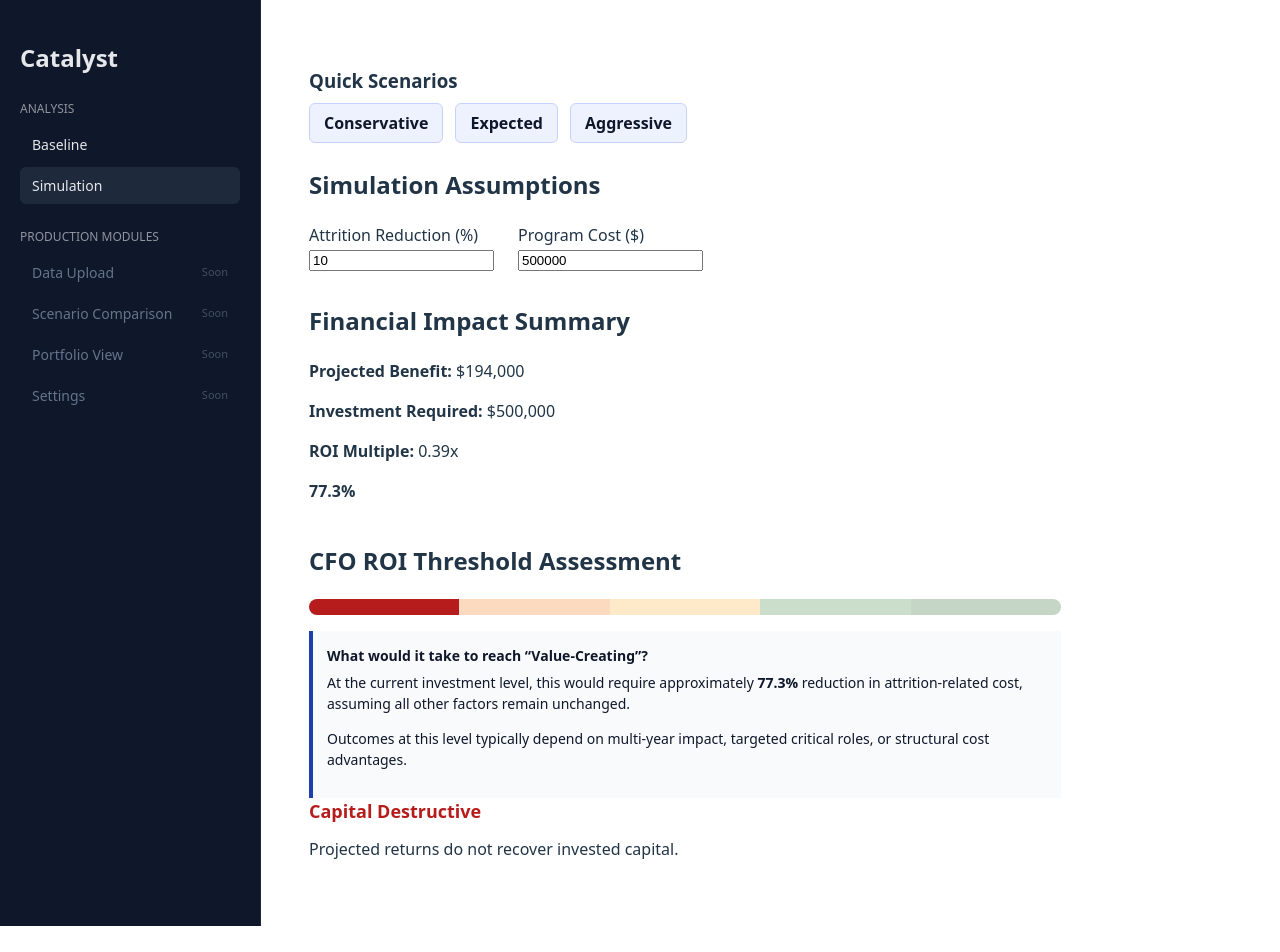
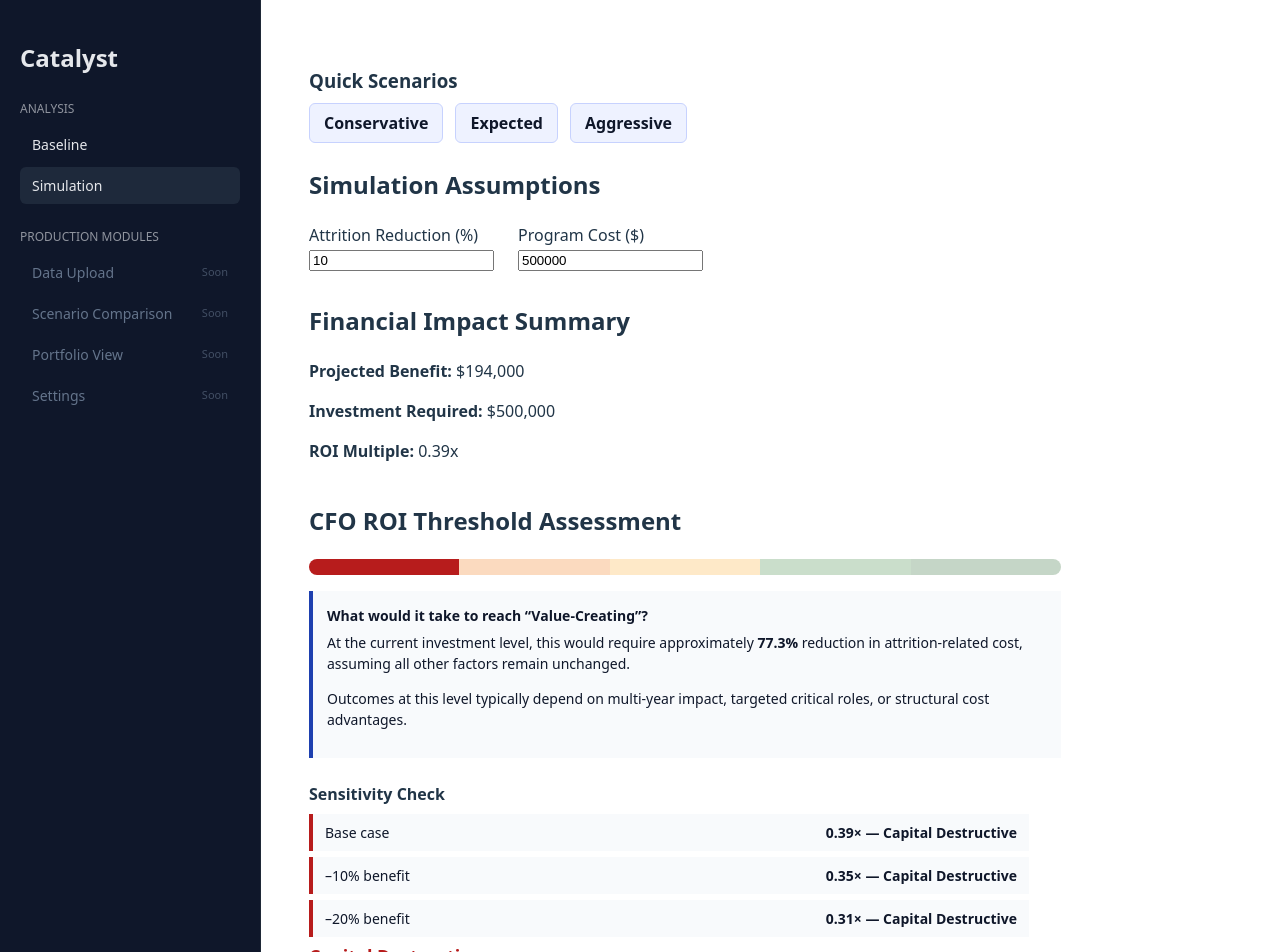
Before and after one commit to prasadbng-art/the-catalyst, a React (Vite) app in the folder catalyst_v1/catalyst-api/catalyst-ui/: page /simulate in a window 1280 px wide. Shown: the top 952 px of the page. Before the commit the page ends 926 px from the top, so only its background shows below. Built offline with nearby package versions, Linux system fonts and the light colour scheme.

Commit message:
building a sensitivity ladder

```diff
--- a/catalyst_v1/catalyst-api/catalyst-ui/src/pages/simulate.tsx
+++ b/catalyst_v1/catalyst-api/catalyst-ui/src/pages/simulate.tsx
@@ -213,7 +213,6 @@ export default function Simulate() {
         <p><strong>Projected Benefit:</strong> {USD.format(projectedBenefit)}</p>
         <p><strong>Investment Required:</strong> {USD.format(programCost)}</p>
         <p><strong>ROI Multiple:</strong> {roiMultiple.toFixed(2)}x</p>
-        <strong>{requiredAttritionReduction.toFixed(1)}%</strong>
 
       </section>
 
@@ -278,6 +277,43 @@ export default function Simulate() {
           </div>
         )}
 
+        {/* ===== Sensitivity Ladder ===== */}
+        <div style={{ marginTop: 24, maxWidth: 720 }}>
+          <h4 style={{ marginBottom: 8 }}>Sensitivity Check</h4>
+
+          {[
+            { label: "Base case", factor: 1 },
+            { label: "–10% benefit", factor: 0.9 },
+            { label: "–20% benefit", factor: 0.8 },
+          ].map((s) => {
+            const adjustedBenefit = projectedBenefit * s.factor;
+            const adjustedROI = getROIMultiple(adjustedBenefit, programCost);
+            const adjustedBand = getROIBand(adjustedROI);
+
+            return (
+              <div
+                key={s.label}
+                style={{
+                  display: "flex",
+                  justifyContent: "space-between",
+                  alignItems: "center",
+                  padding: "8px 12px",
+                  marginBottom: 6,
+                  background: "#f8fafc",
+                  borderLeft: `4px solid ${getBandColor(adjustedBand)}`,
+                  color: "#0f172a",
+                  fontSize: 14,
+                }}
+              >
+                <span>{s.label}</span>
+                <span style={{ fontWeight: 600 }}>
+                  {adjustedROI.toFixed(2)}× — {adjustedBand}
+                </span>
+              </div>
+            );
+          })}
+        </div>
+
         <div style={{ fontSize: 18, fontWeight: 600, color: bandColor }}>
           {band}
         </div>
```
